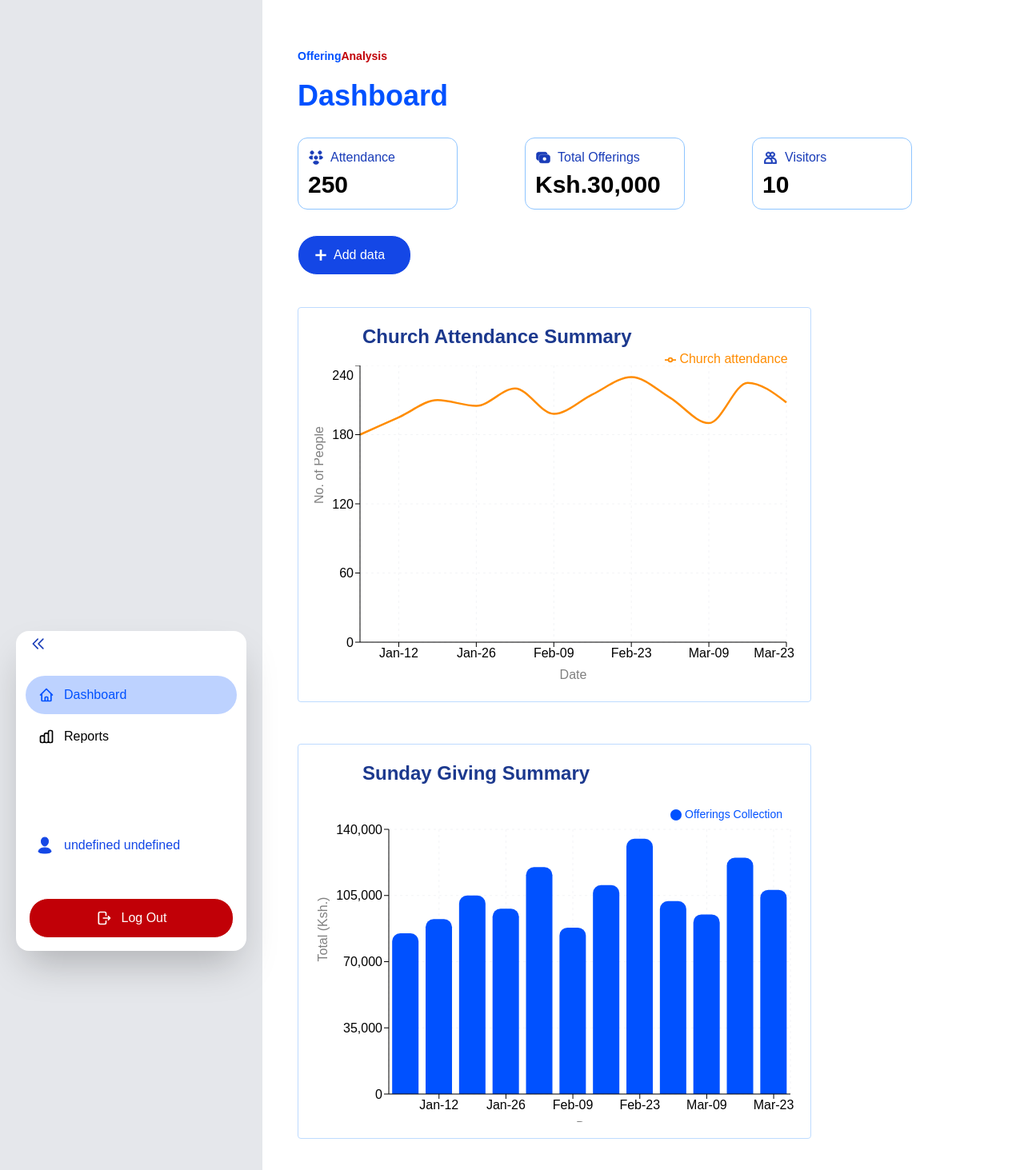
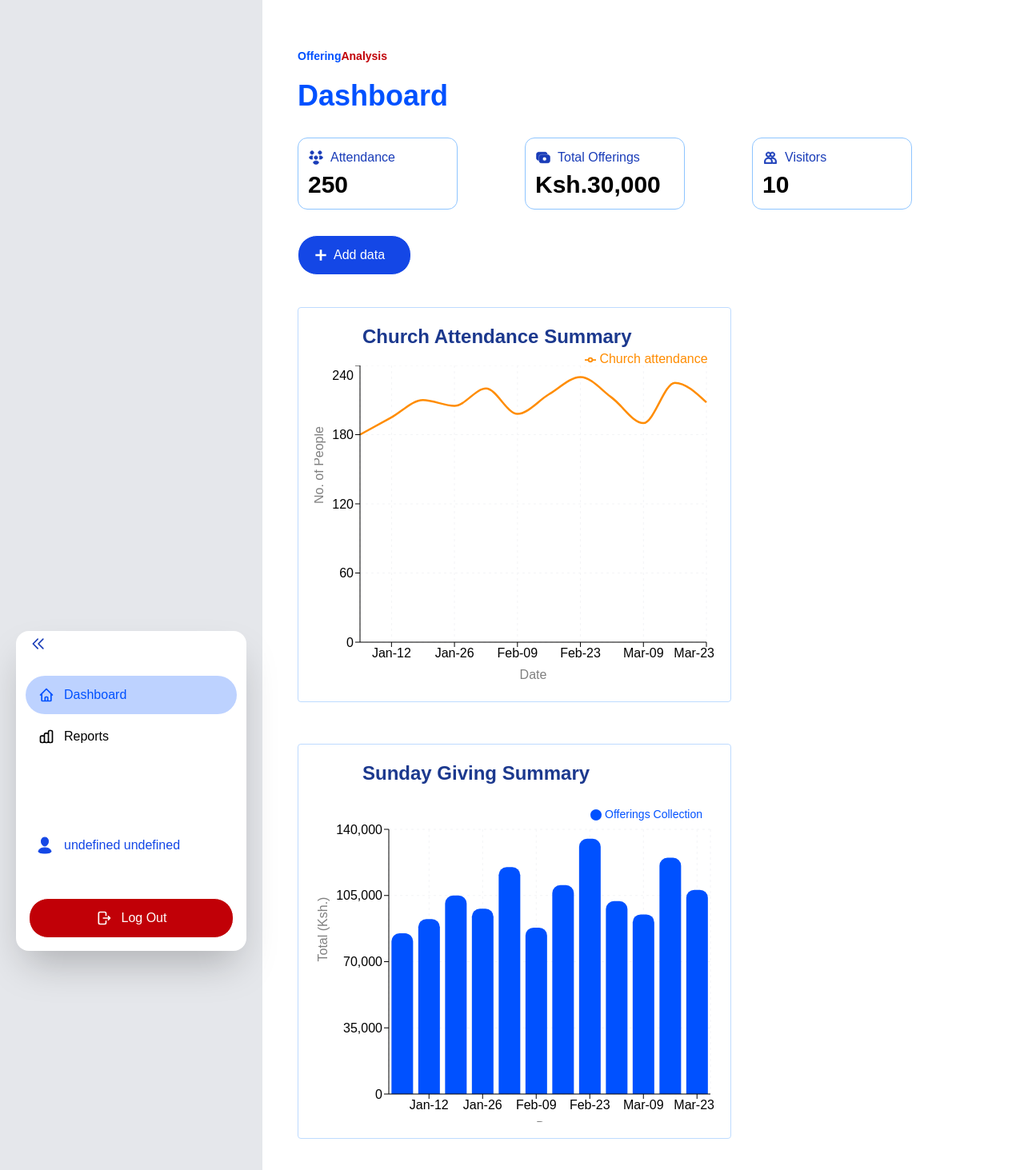
Before and after one commit to SamGombs20/OfferingAnalysisWeb, a Next.js app: page /dashboard in a window 1280 px wide. Shown: the top 1463 px of the page at 80% size. Built offline with nearby package versions, Linux system fonts and the light colour scheme.

Commit message:
Update:Attendance proportion chart

```diff
--- a/app/components/attendance_trend_chart.tsx
+++ b/app/components/attendance_trend_chart.tsx
@@ -13,7 +13,7 @@ const AttendanceChart = () => {
   return (
     <LineChart
       style={{
-        width: "600px",
+        width: "500px",
         //   maxWidth: "1000px",
         height: "400px",
         aspectRatio: 1.618,
--- a/app/components/offering_bar_chart.tsx
+++ b/app/components/offering_bar_chart.tsx
@@ -5,7 +5,7 @@ const OfferingsChart = () => {
   return (
     <BarChart
       style={{
-        width: "600px",
+        width: "500px",
         height: "400px",
         aspectRatio: 1.618,
       }}
```
